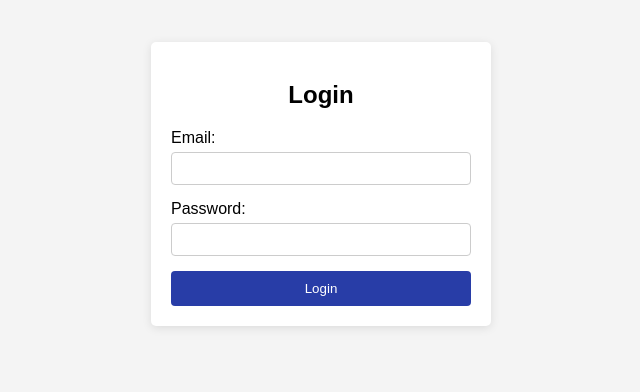
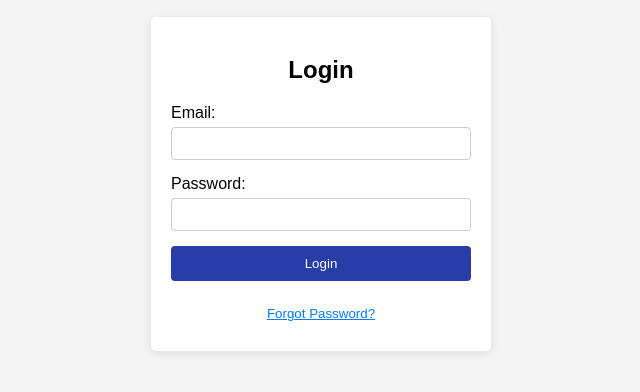
Before and after one commit to Mate-1996/project_moving_website, a React (Create React App) app: page / in a window 1280 px wide. Shown: the part 216-608 px from the top of the page, without its empty margins (319-959 px from the left). Built offline with nearby package versions, Linux system fonts and the light colour scheme.

Commit message:
Resetting_passwords_with_firebase

```diff
--- a/package.json
+++ b/package.json
@@ -6,9 +6,10 @@
     "@testing-library/jest-dom": "^5.17.0",
     "@testing-library/react": "^13.4.0",
     "@testing-library/user-event": "^13.5.0",
+    "firebase": "^10.13.1",
     "react": "^18.3.1",
     "react-dom": "^18.3.1",
-    "react-scripts": "5.0.1",
+    "react-scripts": "^5.0.1",
     "web-vitals": "^2.1.4"
   },
   "scripts": {
--- a/src/App.css
+++ b/src/App.css
@@ -57,3 +57,16 @@ button:hover {
   font-size: 14px;
   margin-bottom: 15px;
 }
+
+.forgot-password {
+  background-color: transparent;
+  border: none;
+  color: #007bff;
+  cursor: pointer;
+  margin-top: 15px;
+  text-decoration: underline;
+}
+
+.forgot-password:hover {
+  color: #0056b3;
+}
--- a/src/App.js
+++ b/src/App.js
@@ -1,22 +1,41 @@
 import React, { useState } from 'react';
+import { signInWithEmailAndPassword, sendPasswordResetEmail } from 'firebase/auth';
 import './App.css';
+import { auth } from './FirebaseConfig'; // Import Firebase Auth
+
 
 function App() {
     const [email, setEmail] = useState('');
     const [password, setPassword] = useState('');
     const [errorMessage, setErrorMessage] = useState('');
+    const [message, setMessage] = useState('');
 
-    // Function to handle login form submission
-    const handleLogin = (e) => {
+    // Handle login
+    const handleLogin = async (e) => {
         e.preventDefault();
-        // Simple validation (you can add more complex validation)
-        if (!email || !password) {
-            setErrorMessage('Please enter both email and password.');
-        } else {
-            // For now, just log the email and password (you can add authentication logic)
-            console.log(`Email: ${email}, Password: ${password}`);
+        try {
+            const userCredential = await signInWithEmailAndPassword(auth, email, password);
+            alert('Logged in successfully!');
+            console.log('User:', userCredential.user);
+        } catch (error) {
+            setErrorMessage('Login failed. Check your credentials.');
+            console.error('Login Error:', error);
+        }
+    };
+
+    // Handle forgot password
+    const handleForgotPassword = async () => {
+        if (!email) {
+            setErrorMessage('Please enter your email.');
+            return;
+        }
+        try {
+            await sendPasswordResetEmail(auth, email);
+            setMessage(`A password reset email has been sent to ${email}`);
             setErrorMessage('');
-            alert('Logged in successfully!');
+        } catch (error) {
+            setErrorMessage('Error sending reset email.');
+            console.error('Reset Error:', error);
         }
     };
 
@@ -24,6 +43,7 @@ function App() {
         <div className="login-container">
             <h2>Login</h2>
             {errorMessage && <p className="error-message">{errorMessage}</p>}
+            {message && <p className="success-message">{message}</p>}
             <form onSubmit={handleLogin}>
                 <div className="form-group">
                     <label htmlFor="email">Email:</label>
@@ -47,6 +67,10 @@ function App() {
                 </div>
                 <button type="submit">Login</button>
             </form>
+
+            <button className="forgot-password" onClick={handleForgotPassword}>
+                Forgot Password?
+            </button>
         </div>
     );
 }
--- /dev/null
+++ b/src/FirebaseConfig.js
@@ -0,0 +1,23 @@
+// Import the functions you need from the SDKs you need
+import { initializeApp } from "firebase/app";
+import { getAuth } from "firebase/auth";
+// TODO: Add SDKs for Firebase products that you want to use
+// https://firebase.google.com/docs/web/setup#available-libraries
+
+// Your web app's Firebase configuration
+// For Firebase JS SDK v7.20.0 and later, measurementId is optional
+const firebaseConfig = {
+  apiKey: "AIzaSyAN9VykJqaLhQ7ln5z-sHADktufA2hwST8",
+  authDomain: "centori-moving.firebaseapp.com",
+  projectId: "centori-moving",
+  storageBucket: "centori-moving.appspot.com",
+  messagingSenderId: "117443118737",
+  appId: "1:117443118737:web:cc14ea475604907779e130",
+  measurementId: "G-XQ275Y304Z"
+};
+
+// Initialize Firebase
+const app = initializeApp(firebaseConfig);
+const auth = getAuth(app);
+
+export { auth };
```
Also changed, not shown: 1 other file (tests, documents, lock files or other folders).
